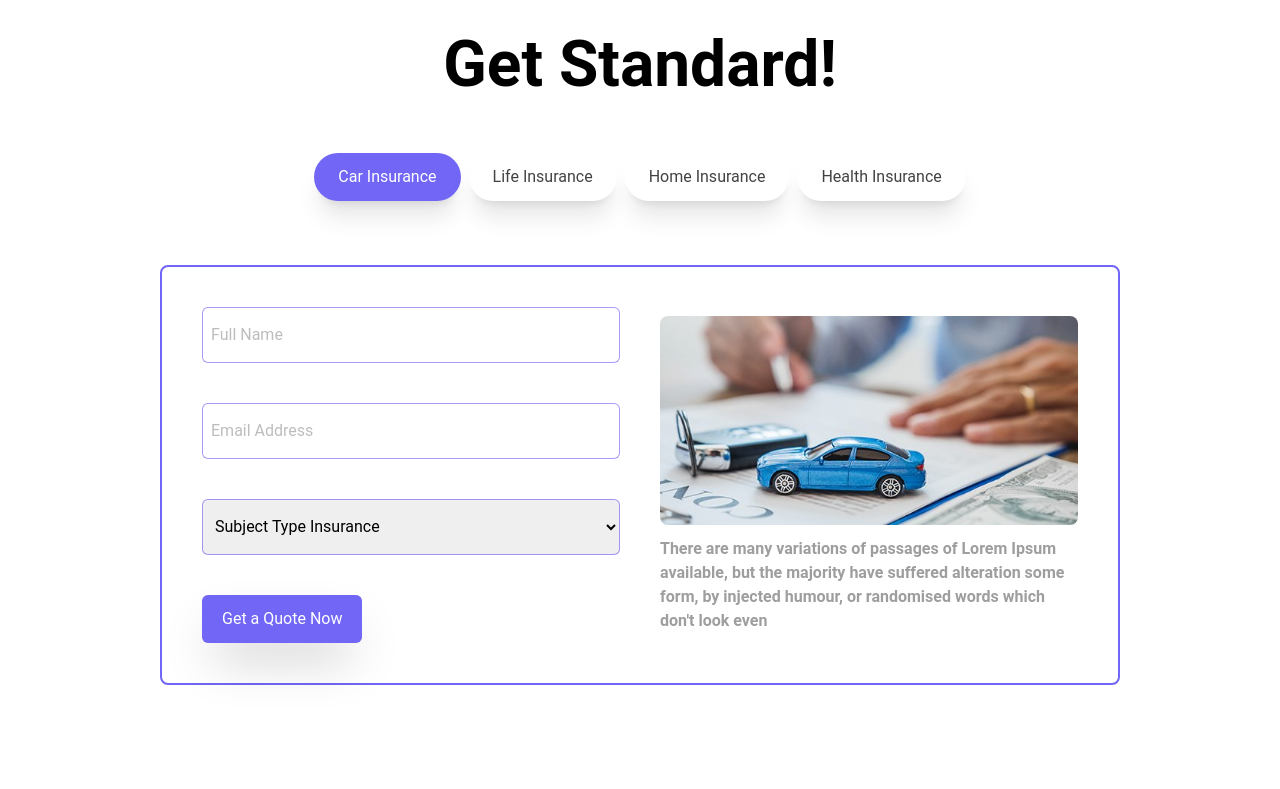
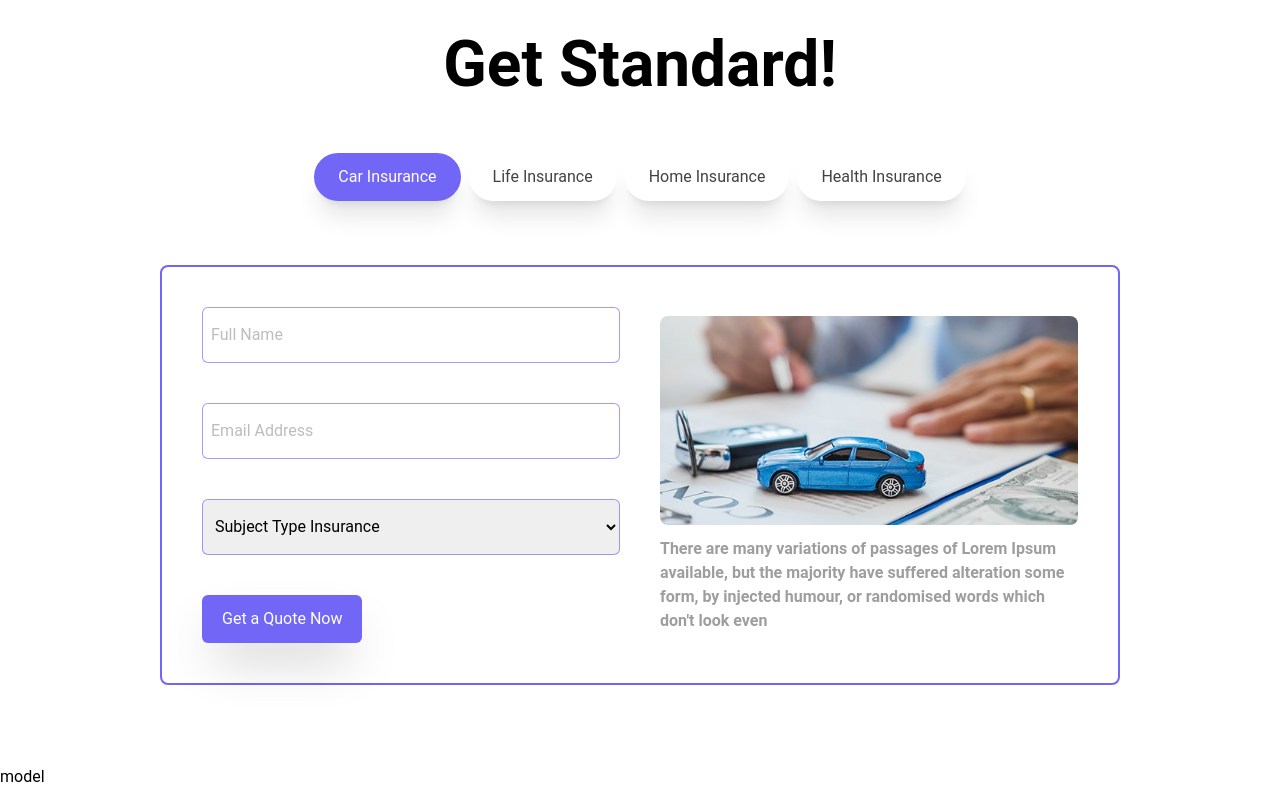
Before and after one commit to ishikavishwakarma/notion-IB, a React (Vite) app: page / in a window 1280 px wide. Shown: the part 1482-2271 px from the top of the page. Before the commit the page ends 2247 px from the top, so only its background shows below. Built offline with nearby package versions, Linux system fonts and the light colour scheme.

Commit message:
1st from surendra

```diff
--- a/src/components/Home.jsx
+++ b/src/components/Home.jsx
@@ -5,6 +5,7 @@ import Estimate from './Estimate'
 import Products from './Products'
 import Partners from './Partners'
 import Exam from './Exam'
+import InsuranceModel from './InsuranceModel'
 
 
 const Home = () => {
@@ -17,6 +18,7 @@ const Home = () => {
       <Products />
       <Estimate />
       <Exam />
+      <InsuranceModel/>
 
     </div>
   )
--- /dev/null
+++ b/src/components/InsuranceModel.jsx
@@ -0,0 +1,11 @@
+import React from 'react'
+
+const InsuranceModel = () => {
+  return (
+    <div>
+      <h1>model</h1>
+    </div>
+  )
+}
+
+export default InsuranceModel
```
